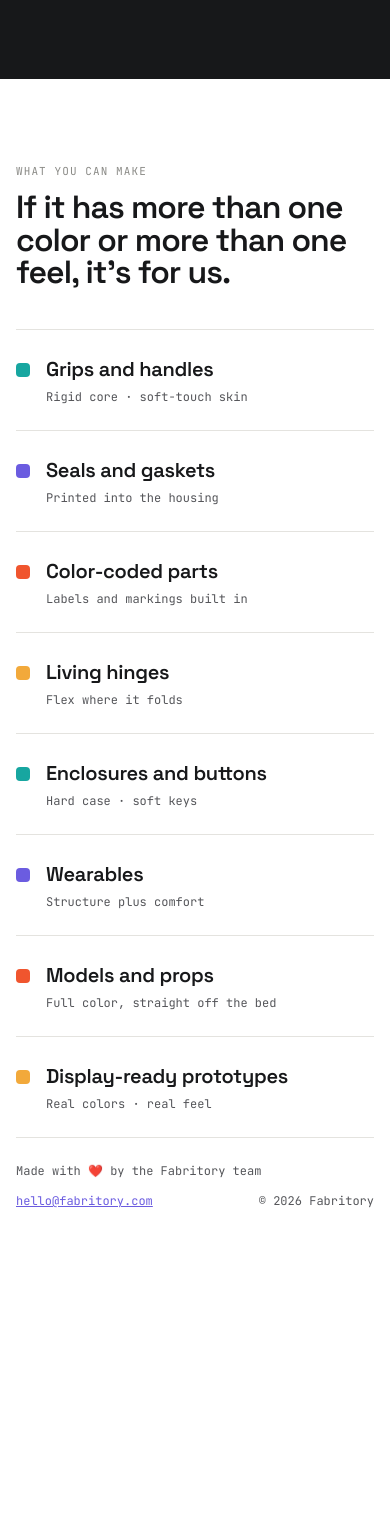
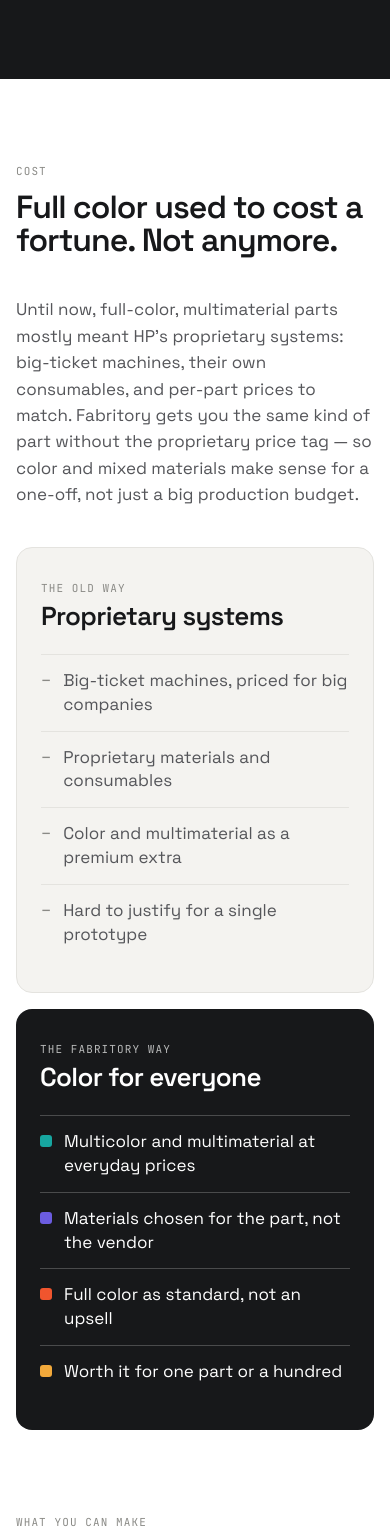
Before and after one commit to daltonharrold/fabritory-placeholder, a plain HTML site: page index.html in a window 390 px wide. Shown: the part 2260-3799 px from the top of the page. Before the commit the page ends 3502 px from the top, so only its background shows below. Drawn offline with Linux system fonts and the light colour scheme.

Commit message:
add pricing stuff

```diff
--- a/css/site.css
+++ b/css/site.css
@@ -63,11 +63,42 @@ h2 { font-size: clamp(32px, 5vw, 56px); font-weight: 600; letter-spacing: -.03em
 .makes .dot { width: 14px; height: 14px; border-radius: 4px; grid-row: span 2; align-self: start; margin-top: 9px; }
 .makes small { grid-column: 2; font-family: var(--font-mono); font-size: 12px; font-weight: 400; letter-spacing: 0; color: var(--text-body); margin-top: 4px; }
 
+#cost .lede { margin-bottom: var(--space-2xl); }
+.compare { display: grid; grid-template-columns: repeat(2, minmax(0, 1fr)); gap: var(--space-md); }
+.compare-col { border-radius: var(--radius-lg); padding: var(--space-2xl); }
+.compare-col.old { background: var(--surface-alt); border: 1px solid var(--border); }
+.compare-col.new { background: var(--text); color: var(--surface); }
+.compare-head { display: flex; flex-direction: column; gap: 6px; margin-bottom: var(--space-lg); }
+.compare-head b { font-size: clamp(26px, 3vw, 36px); font-weight: 600; letter-spacing: -.025em; line-height: 1.05; }
+.compare-eyebrow { font-family: var(--font-mono); font-size: 11px; letter-spacing: .1em; text-transform: uppercase; color: color-mix(in srgb, var(--surface) 70%, var(--text)); }
+.compare ul { list-style: none; margin: 0; padding: 0; }
+.compare li { display: flex; gap: var(--space-sm); padding: 14px 0; border-top: 1px solid; font-size: 17px; line-height: 1.4; }
+.old li { border-color: var(--border); color: var(--text-body); }
+.old li::before { content: "–"; font-family: var(--font-mono); color: var(--text-muted); }
+.new li { border-color: color-mix(in srgb, var(--surface) 22%, var(--text)); }
+.new li::before { content: ""; flex: 0 0 auto; width: 12px; height: 12px; border-radius: 3px; margin-top: 5px; background: var(--teal); }
+.new li:nth-child(2)::before { background: var(--violet); }
+.new li:nth-child(3)::before { background: var(--coral); }
+.new li:nth-child(4)::before { background: var(--amber); }
+
+.who { display: grid; gap: var(--space-2xl) var(--space-xl); grid-template-columns: repeat(4, minmax(0, 1fr)); }
+.who-bar { display: block; height: 8px; border-radius: 999px; margin-bottom: var(--space-lg); }
+.who h3 { font-size: 22px; font-weight: 600; letter-spacing: -.015em; margin: 0 0 var(--space-sm); }
+.who p { margin: 0; color: var(--text-body); font-size: 15px; line-height: 1.55; }
+
+.closer { padding-top: calc(var(--space-3xl) * 2); }
+.closer p { font-size: clamp(52px, 10.5vw, 136px); font-weight: 700; letter-spacing: -.035em; line-height: .95; margin: 0; color: var(--text); }
+.closer p span { color: var(--violet); }
+
 footer { margin-top: calc(var(--space-3xl) * 1.5); }
 .foot { display: flex; flex-wrap: wrap; justify-content: space-between; gap: var(--space-sm); padding: var(--space-lg) 0 var(--space-xl); border-top: 1px solid var(--border); color: var(--text-body); font-family: var(--font-mono); font-size: 12px; }
 
+@media (max-width: 980px) {
+  .who { grid-template-columns: repeat(2, minmax(0, 1fr)); }
+}
 @media (max-width: 760px) {
-  .tiles, .makes { grid-template-columns: 1fr; }
+  .tiles, .makes, .compare, .who { grid-template-columns: 1fr; }
+  .compare-col { padding: var(--space-xl) var(--space-lg); }
   .tile { min-height: 240px; padding: var(--space-xl) var(--space-lg); }
 }
 @media (max-width: 640px) {
--- a/index.html
+++ b/index.html
@@ -31,7 +31,7 @@
       <svg class="mark" xmlns="http://www.w3.org/2000/svg" viewBox="18 4 28 45" width="20" height="32" fill="none" aria-hidden="true"><path d="M24 6Q24 4 26 4H38Q40 4 40 6V11L34.4 17H29.6L24 11Z" fill="#17181A"/><path d="M19.876 28A14 14 0 0 1 44.124 28Z" fill="#17A6A0"/><path d="M19.876 28H44.124A14 14 0 0 1 46 35H18A14 14 0 0 1 19.876 28Z" fill="#6B5CE0"/><path d="M18 35H46A14 14 0 0 1 44.124 42H19.876A14 14 0 0 1 18 35Z" fill="#F0552E"/><path d="M44.124 42A14 14 0 0 1 19.876 42Z" fill="#F2A93B"/></svg>
       <span class="brand">Fabritory</span>
     </a>
-    <nav aria-label="Sections"><a href="#what">What it does</a><a href="#make">What you can make</a></nav>
+    <nav aria-label="Sections"><a href="#what">What it does</a><a href="#cost">Cost</a><a href="#make">What you can make</a><a href="#who">Who it's for</a></nav>
     <div class="theme" role="group" aria-label="Theme">
       <button type="button" data-t="light" aria-pressed="false">Light</button><button type="button" data-t="dark" aria-pressed="false">Dark</button>
     </div>
@@ -79,6 +79,32 @@
     </div>
   </section>
 
+  <section class="block wrap" id="cost">
+    <div class="fb-eyebrow">Cost</div>
+    <h2>Full color used to cost a fortune. Not anymore.</h2>
+    <p class="lede">Until now, full-color, multimaterial parts mostly meant HP's proprietary systems: big-ticket machines, their own consumables, and per-part prices to match. Fabritory gets you the same kind of part without the proprietary price tag — so color and mixed materials make sense for a one-off, not just a big production budget.</p>
+    <div class="compare">
+      <div class="compare-col old">
+        <div class="compare-head"><span class="fb-eyebrow">The old way</span><b>Proprietary systems</b></div>
+        <ul>
+          <li>Big-ticket machines, priced for big companies</li>
+          <li>Proprietary materials and consumables</li>
+          <li>Color and multimaterial as a premium extra</li>
+          <li>Hard to justify for a single prototype</li>
+        </ul>
+      </div>
+      <div class="compare-col new">
+        <div class="compare-head"><span class="compare-eyebrow">The Fabritory way</span><b>Color for everyone</b></div>
+        <ul>
+          <li>Multicolor and multimaterial at everyday prices</li>
+          <li>Materials chosen for the part, not the vendor</li>
+          <li>Full color as standard, not an upsell</li>
+          <li>Worth it for one part or a hundred</li>
+        </ul>
+      </div>
+    </div>
+  </section>
+
   <section class="block wrap" id="make">
     <div class="fb-eyebrow">What you can make</div>
     <h2>If it has more than one color or more than one feel, it's for us.</h2>
@@ -93,6 +119,22 @@
       <li><span class="dot l-amber"></span>Display-ready prototypes<small>Real colors · real feel</small></li>
     </ul>
   </section>
+
+  <section class="block wrap" id="who">
+    <div class="fb-eyebrow">Who it's for</div>
+    <h2>Anyone who's ever said “I wish this came in color.”</h2>
+    <div class="who">
+      <article><span class="who-bar l-teal"></span><h3>Product designers</h3><p>Hand someone a prototype that looks and feels like the finished thing, and get better feedback because of it.</p></article>
+      <article><span class="who-bar l-violet"></span><h3>Engineers</h3><p>Put seals, grips and hinges where they belong in the first print, and test the real assembly instead of an approximation.</p></article>
+      <article><span class="who-bar l-coral"></span><h3>Makers and creators</h3><p>Figures, props and gifts straight off the bed in full color. Skip the primer, the paint and the weekend of sanding.</p></article>
+      <article><span class="who-bar l-amber"></span><h3>Small brands</h3><p>Branded, color-coded parts in small runs, without committing to tooling or a big-company print budget.</p></article>
+    </div>
+  </section>
+
+  <section class="closer wrap">
+    <p>More color.<br>More materials.<br><span>Less cost.</span></p>
+    <div class="layers" aria-hidden="true"><i class="l-teal"></i><i class="l-violet"></i><i class="l-coral"></i><i class="l-amber"></i></div>
+  </section>
 </main>
 
 <footer class="wrap">
```
